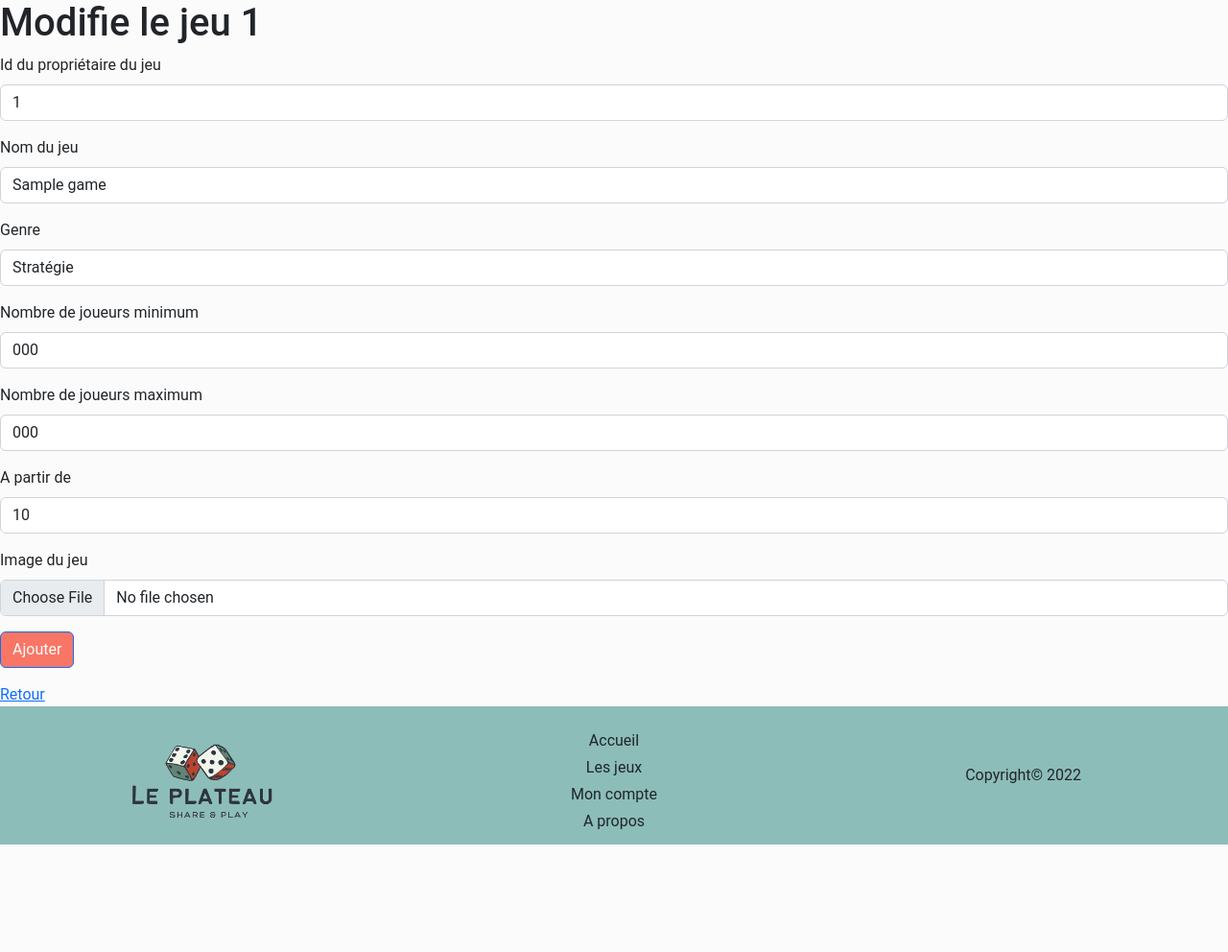
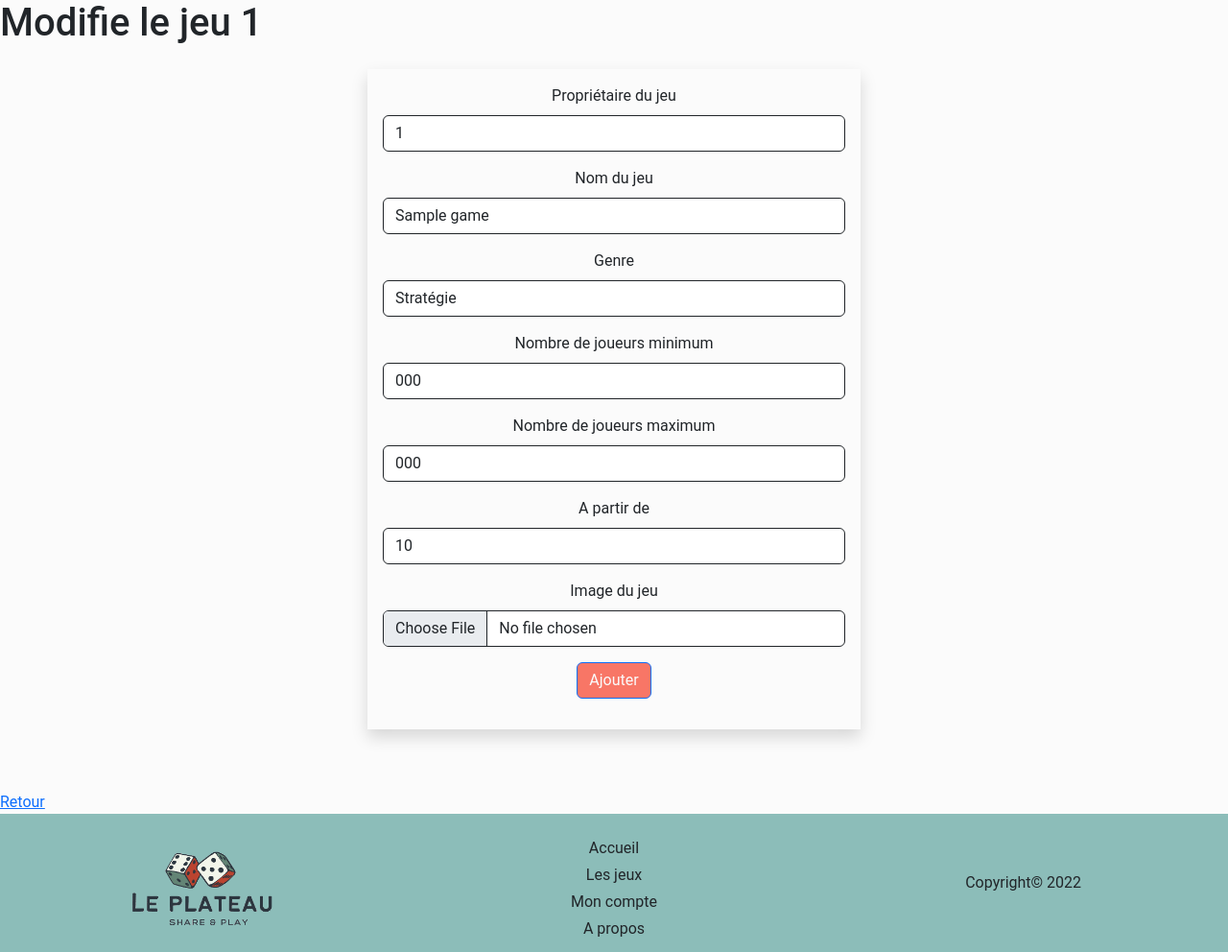
Before and after one commit to WildCodeSchool/2022_09_PHP_Lyon_Le_plateau, a PHP site: template src/View/Game/edit.html.twig in a window 1280 px wide. Shown: the part 110-1102 px from the top of the page at 96% size. Before the commit the page ends 990 px from the top, so only its background shows below. Run offline with PHP 8.4, Linux system fonts and the light colour scheme; the template is opened without the code that fills it: most values are stand-ins (such as "Sample title", 1, 10 or a date in 2020); some libraries are stand-ins or nearby versions.

Commit message:
formatting of the game form with boostrap

```diff
--- a/src/View/Game/_form.html.twig
+++ b/src/View/Game/_form.html.twig
@@ -1,20 +1,26 @@
-<form class="form" method="post" enctype="multipart/form-data">
+{% block content %}
+
+
+	<div class="container texte-center">
+		<div class="row">
+			<div class="col-sm-10 col-md-8 col-lg-6 mb-5 mx-auto d-table">
+				<div class="d-table-cell align-middle">
+					<form class="form m-3 bg-lightgrey p-3 shadow" method="post" enctype="multipart/form-data">
 
 						<input type="hidden" value="{{ game.id }}" name="id">
-
 						<div class="mb-3">
-		<label for="idGameOwner" class="form-label">Id du propriétaire du jeu</label>
-		<input type="number" value="{{ game.id_owner }}" name="idGameOwner" class="form-control" min="0" required>
+							<label for="idGameOwner" class="form-label d-flex justify-content-center">Propriétaire du jeu</label>
+							<input type="number" value="{{ game.id_owner }}" name="idGameOwner" class="form-control border border-dark" min="0" required>
 						</div>
 
 						<div class="mb-3">
-		<label for="gameName" class="form-label">Nom du jeu</label>
-		<input type="text" value="{{ game.name }}" name="gameName" id="gameName" maxlength="100" class="form-control" required>
+							<label for="gameName" class="form-label d-flex justify-content-center">Nom du jeu</label>
+							<input type="text" value="{{ game.name }}" name="gameName" id="gameName" maxlength="100" class="form-control border border-dark" required>
 						</div>
 
 						<div class="mb-3">
-		<label for="gameGenre" class="form-label">Genre</label>
-		<select name="gameGenre" id="gameGenre" value="{{ game.type }}" class="form-control" required>
+							<label for="gameGenre" class="form-label d-flex justify-content-center">Genre</label>
+							<select name="gameGenre" id="gameGenre" value="{{ game.type }}" class="form-control border border-dark" required>
 								<option disabled value="">--Choisis un genre--</option>
 								<option value="Stratégie">Stratégie</option>
 								<option value="Jeu d'ambiance">Jeu d'ambiance</option>
@@ -27,28 +33,35 @@
 						</div>
 
 						<div class="mb-3">
-		<label for="gameMinimumNumberPlayers" class="form-label">Nombre de joueurs minimum</label>
-		<input type="number" value="{{ game.min_number_players }}" name="gameMinimumNumberPlayers" id="gameMinimumNumberPlayers" min="1" max="99" class="form-control" required>
+							<label for="gameMinimumNumberPlayers" class="form-label d-flex justify-content-center">Nombre de joueurs minimum</label>
+							<input type="number" value="{{ game.min_number_players }}" name="gameMinimumNumberPlayers" id="gameMinimumNumberPlayers" min="1" max="99" class="form-control border border-dark" required>
 						</div>
 
 						<div class="mb-3">
-		<label for="gameMaximumNumberPlayers" class="form-label">Nombre de joueurs maximum</label>
-		<input type="number" value="{{ game.max_number_players }}" name="gameMaximumNumberPlayers" id="gameNugameMaximumNumberPlayersmberPlayers" min="1" max="99" class="form-control" required>
+							<label for="gameMaximumNumberPlayers" class="form-label d-flex justify-content-center">Nombre de joueurs maximum</label>
+							<input type="number" value="{{ game.max_number_players }}" name="gameMaximumNumberPlayers" id="gameNugameMaximumNumberPlayersmberPlayers" min="1" max="99" class="form-control border border-dark" required>
 						</div>
 
 						<div class="mb-3">
-		<label for="gameAgeMinimumPlayers" class="form-label">A partir de</label>
-		<input type="number" value="{{ game.minimum_players_age }}" name="gameAgeMinimumPlayers" id="gameAgeMinimumPlayers" min="1" max="99" class="form-control" required>
+							<label for="gameAgeMinimumPlayers" class="form-label d-flex justify-content-center">A partir de</label>
+							<input type="number" value="{{ game.minimum_players_age }}" name="gameAgeMinimumPlayers" id="gameAgeMinimumPlayers" min="1" max="99" class="form-control border border-dark" required>
 						</div>
 
 						<div class="mb-3">
-		<label for="gameImage" class="form-label">Image du jeu</label>
+							<label for="gameImage" class="form-label d-flex justify-content-center">Image du jeu</label>
 							<input type="hidden" name="MAX_FILE_SIZE" value="2097152" class="form-control">
-		<input type="file" value="{{ game.image }}" accept="image/*" name="gameImage" id="image" class="form-control" maxlength="255">
+							<input type="file" value="{{ game.image }}" accept="image/*" name="gameImage" id="image" class="form-control border border-dark" maxlength="255">
 						</div>
 
-	<div class="mb-3">
+						<div class="mb-3 d-flex justify-content-center">
 							<button class="btn btn-primary">Ajouter</button>
 						</div>
 
 					</form>
+				</div>
+			</div>
+		</div>
+	</div>
+
+
+{% endblock %}
--- a/src/View/Game/add.html.twig
+++ b/src/View/Game/add.html.twig
@@ -1,7 +1,7 @@
 {% extends 'layout.html.twig' %}
 
 {% block content %}
-	<h1>Ajoute un jeu</h1>
+	<h1 class="text-uppercase text-center m-5 mb-4">Ajoute un jeu</h1>
 	{% include 'Game/_form.html.twig' %}
 	{% if errors is defined %}
 		<p class="text-danger">Il y a des erreurs dans le formulaire :
@@ -11,4 +11,4 @@
 				{% endfor %}
 			</ul>
 		{% endif %}
-	{% endblock %}
+{% endblock %}
```
Also changed, not shown: public/assets/css/style.css. Lines whose indentation alone changed are shown as unchanged.
